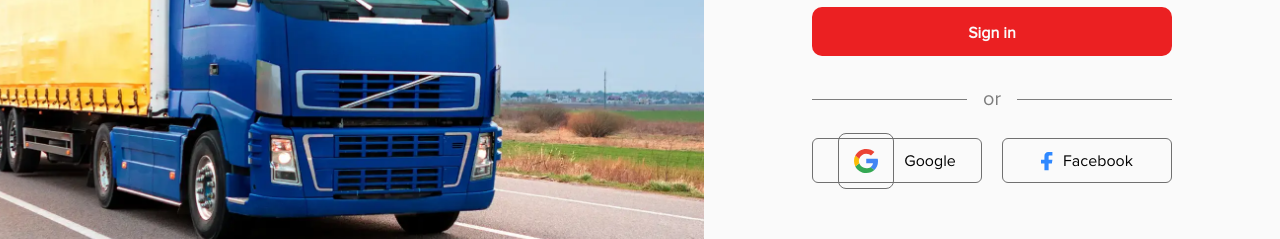
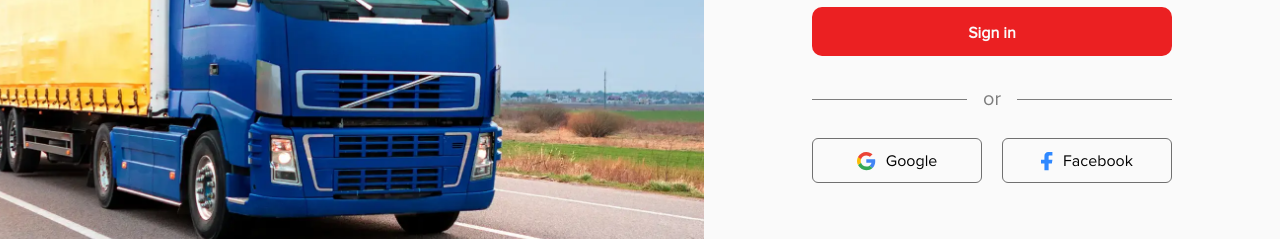
Before and after one commit to Gunjan0001/parknation, a React (Create React App) app: page / in a window 1280 px wide. Shown: the part 5220-5459 px from the top of the page. Built offline with nearby package versions, Linux system fonts and the light colour scheme.

Commit message:
sign in form

```diff
--- a/src/components/common/Icon.jsx
+++ b/src/components/common/Icon.jsx
@@ -419,6 +419,34 @@ export const Rightsidearrow = () => {
     </svg>
   );
 };
+export const Google = () => {
+  return (
+    <svg
+      width="19"
+      height="20"
+      viewBox="0 0 19 20"
+      fill="none"
+      xmlns="http://www.w3.org/2000/svg"
+    >
+      <path
+        d="M18.2502 10.2028C18.2502 9.45254 18.1881 8.90504 18.0537 8.33728H9.31152V11.7236H14.443C14.3395 12.5651 13.7809 13.8325 12.5394 14.6841L12.522 14.7975L15.2861 16.8959L15.4776 16.9147C17.2363 15.3229 18.2502 12.9808 18.2502 10.2028Z"
+        fill="#4285F4"
+      />
+      <path
+        d="M9.31262 19.125C11.8266 19.125 13.9371 18.3139 15.4787 16.9147L12.5405 14.6842C11.7542 15.2215 10.6989 15.5967 9.31262 15.5967C6.85035 15.5967 4.76053 14.0049 4.01557 11.8048L3.90637 11.8139L1.03222 13.9937L0.994629 14.0961C2.52578 17.0769 5.67089 19.125 9.31262 19.125Z"
+        fill="#34A853"
+      />
+      <path
+        d="M4.0141 11.8044C3.81754 11.2367 3.70378 10.6283 3.70378 9.99974C3.70378 9.3711 3.81754 8.76279 4.00376 8.19503L3.99856 8.07411L1.08838 5.85925L0.993167 5.90364C0.362105 7.14058 0 8.52962 0 9.99974C0 11.4699 0.362105 12.8588 0.993167 14.0958L4.0141 11.8044Z"
+        fill="#FBBC05"
+      />
+      <path
+        d="M9.31262 4.40327C11.061 4.40327 12.2404 5.1434 12.9129 5.7619L15.5407 3.24747C13.9268 1.77735 11.8266 0.875 9.31262 0.875C5.67089 0.875 2.52578 2.92302 0.994629 5.90379L4.00523 8.19519C4.76053 5.99508 6.85035 4.40327 9.31262 4.40327Z"
+        fill="#EB4335"
+      />
+    </svg>
+  );
+};
 export const GoogleLogo = () => {
   return (
     <svg
--- a/src/components/view/SignIn.jsx
+++ b/src/components/view/SignIn.jsx
@@ -1,6 +1,6 @@
 import React from "react";
 import BlueTruck from "../../assests/images/webp/sign_in.webp";
-import { FacebookLogo, GoogleIcon } from "../../components/common/Icon";
+import { FacebookLogo, Google } from "../../components/common/Icon";
 import { Link } from "react-router-dom";
 
 const SignIn = () => {
@@ -53,7 +53,7 @@ const SignIn = () => {
             </p>
             <div className="flex items-center mt-6">
               <button className="flex items-center h-[45px] py-[12px] border-[#707070] border-[1px] w-full rounded-[6px] justify-center hover:translate-y-[-5px] ease-in-out duration-300">
-                <GoogleIcon />
+                <Google />
                 <span className="font-Manrope font-medium text-base text-[#020202] ms-[10px]">
                   Google
                 </span>
```
